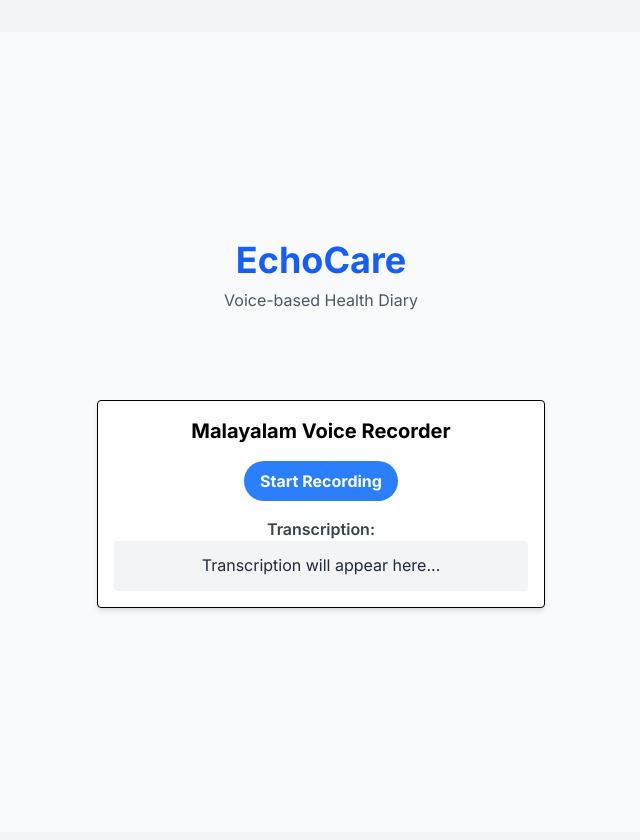
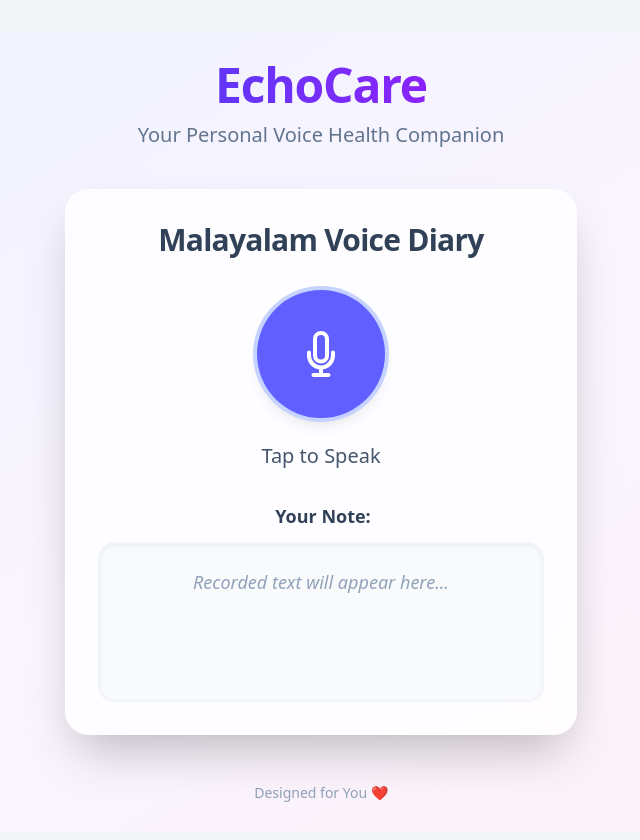
Before and after one commit to Fathima-Ansal/echo-care, a React (Vite) app in the folder frontend/: page /caretaker in a window 1280 px wide. Shown: the top 840 px of the page, without its empty margins (319-959 px from the left). Built offline with nearby package versions, Linux system fonts and the light colour scheme.

Commit message:
feat: Implement voice recording, WAV encoding, and transcription display with a new `VoiceRecorder` component and integrate it into the main application.

```diff
--- a/frontend/src/App.jsx
+++ b/frontend/src/App.jsx
@@ -4,14 +4,21 @@ import './App.css';
 
 function App() {
   return (
-    <div className="min-h-screen bg-gray-50 flex flex-col items-center justify-center">
-      <header className="mb-8 overflow-hidden text-center">
-        <h1 className="text-4xl font-bold text-blue-600">EchoCare</h1>
-        <p className="text-gray-600 mt-2">Voice-based Health Diary</p>
+    <div className="min-h-screen bg-gradient-to-br from-indigo-50 via-purple-50 to-pink-50 flex flex-col items-center justify-center p-4 font-sans">
+      <header className="mb-10 text-center">
+        <h1 className="text-5xl font-extrabold text-transparent bg-clip-text bg-gradient-to-r from-indigo-600 to-purple-600 tracking-tight">
+          EchoCare
+        </h1>
+        <p className="text-xl text-slate-500 mt-3 font-light">
+          Your Personal Voice Health Companion
+        </p>
       </header>
-      <main className="w-full max-w-4xl p-4">
+      <main className="w-full">
         <VoiceRecorder />
       </main>
+      <footer className="mt-12 text-slate-400 text-sm">
+        Designed for You ❤️
+      </footer>
     </div>
   );
 }
--- a/frontend/src/components/VoiceRecorder.jsx
+++ b/frontend/src/components/VoiceRecorder.jsx
@@ -11,7 +11,6 @@ const VoiceRecorder = () => {
   const inputRef = useRef(null);
   const audioDataRef = useRef([]);
 
-  // Cleanup function to close AudioContext when component unmounts
   useEffect(() => {
     return () => {
       if (audioContextRef.current) {
@@ -23,26 +22,17 @@ const VoiceRecorder = () => {
   const startRecording = async () => {
     try {
       const stream = await navigator.mediaDevices.getUserMedia({ audio: true });
-
-      // Create AudioContext
       audioContextRef.current = new (window.AudioContext || window.webkitAudioContext)();
-
       inputRef.current = audioContextRef.current.createMediaStreamSource(stream);
-
-      // Create ScriptProcessor (deprecated but widely supported/easier for simple raw access without worklets setup)
-      // Buffer size 4096, 1 input channel, 1 output channel
       processorRef.current = audioContextRef.current.createScriptProcessor(4096, 1, 1);
-
       audioDataRef.current = [];
 
       processorRef.current.onaudioprocess = (e) => {
         const channelData = e.inputBuffer.getChannelData(0);
-        // Clone the data because the buffer is reused
         audioDataRef.current.push(new Float32Array(channelData));
       };
 
       inputRef.current.connect(processorRef.current);
-      // Processor must be connected to destination for it to work (even if we don't listen to it)
       processorRef.current.connect(audioContextRef.current.destination);
 
       setIsRecording(true);
@@ -63,10 +53,7 @@ const VoiceRecorder = () => {
       if (inputRef.current) {
         inputRef.current.disconnect();
       }
-      // Note: We don't necessarily close AudioContext here if we want to reuse it,
-      // but creating a new one each time is safer for state reset.
 
-      // Flatten the array of Float32Arrays
       const totalLength = audioDataRef.current.reduce((acc, val) => acc + val.length, 0);
       const result = new Float32Array(totalLength);
       let offset = 0;
@@ -76,8 +63,6 @@ const VoiceRecorder = () => {
       }
 
       const sampleRate = audioContextRef.current.sampleRate;
-
-      // Encode to WAV
       const wavData = encodeWAV(result, sampleRate);
 
       const audioBlob = new Blob([wavData], { type: 'audio/wav' });
@@ -85,15 +70,12 @@ const VoiceRecorder = () => {
       setAudioURL(url);
 
       setIsRecording(false);
-
-      // Send to backend
       sendToBackend(audioBlob);
     }
   };
 
   const sendToBackend = async (audioBlob) => {
     const formData = new FormData();
-    // Filename ending in .wav is CRITICAL for backend to skip ffmpeg conversion
     formData.append('audio', audioBlob, 'recording.wav');
 
     setTranscription("Transcribing...");
@@ -109,47 +91,87 @@ const VoiceRecorder = () => {
         setTranscription(data.text);
       } else {
         console.error("Transcription error:", data.error);
-        setTranscription("Error during transcription: " + (data.error || "Unknown"));
+        setTranscription("Error: " + (data.error || "Unknown error"));
       }
     } catch (error) {
       console.error("Network error:", error);
-      setTranscription("Network error. Ensure backend is running.");
+      setTranscription("Network error. Please check your connection.");
     }
   };
 
   return (
-    <div className="p-4 border rounded shadow-md max-w-md mx-auto mt-10 bg-white">
-      <h2 className="text-xl font-bold mb-4 text-center">Malayalam Voice Recorder</h2>
+    <div className="w-full max-w-lg mx-auto bg-white/80 backdrop-blur-sm rounded-3xl shadow-2xl p-8 border border-white/50">
+      <h2 className="text-3xl font-bold mb-8 text-center text-slate-700 tracking-tight">
+        Malayalam Voice Diary
+      </h2>
 
-      <div className="flex justify-center mb-4">
-        {!isRecording ? (
-          <button
-            onClick={startRecording}
-            className="bg-blue-500 hover:bg-blue-700 text-white font-bold py-2 px-4 rounded-full"
+      <div className="flex flex-col items-center justify-center mb-8">
+        <button
+          onClick={isRecording ? stopRecording : startRecording}
+          className={`
+            relative group flex items-center justify-center
+            w-32 h-32 rounded-full transition-all duration-300 ease-in-out
+            shadow-lg hover:shadow-2xl hover:scale-105 active:scale-95
+            ${isRecording
+              ? 'bg-rose-500 hover:bg-rose-600 ring-4 ring-rose-200'
+              : 'bg-indigo-500 hover:bg-indigo-600 ring-4 ring-indigo-200'}
+          `}
+          aria-label={isRecording ? "Stop Recording" : "Start Recording"}
+        >
+          {/* Ping animation effect when recording */}
+          {isRecording && (
+            <span className="absolute inline-flex h-full w-full rounded-full bg-rose-400 opacity-75 animate-ping"></span>
+          )}
+
+          {/* Icon */}
+          <svg
+            xmlns="http://www.w3.org/2000/svg"
+            fill="none"
+            viewBox="0 0 24 24"
+            strokeWidth={2}
+            stroke="currentColor"
+            className="w-12 h-12 text-white z-10"
           >
-            Start Recording
-          </button>
-        ) : (
-          <button
-            onClick={stopRecording}
-            className="bg-red-500 hover:bg-red-700 text-white font-bold py-2 px-4 rounded-full animate-pulse"
-          >
-            Stop Recording
-          </button>
-        )}
+            {isRecording ? (
+              // Stop Icon (Square)
+              <path strokeLinecap="round" strokeLinejoin="round" d="M5.25 7.5A2.25 2.25 0 017.5 5.25h9a2.25 2.25 0 012.25 2.25v9a2.25 2.25 0 01-2.25 2.25h-9a2.25 2.25 0 01-2.25-2.25v-9z" />
+            ) : (
+              // Mic Icon
+              <path strokeLinecap="round" strokeLinejoin="round" d="M12 18.75a6 6 0 006-6v-1.5m-6 7.5a6 6 0 01-6-6v-1.5m6 7.5v3.75m-3.75 0h7.5M12 15.75a3 3 0 01-3-3V4.5a3 3 0 116 0v8.25a3 3 0 01-3 3z" />
+            )}
+          </svg>
+        </button>
+
+        <p className="mt-6 text-xl font-medium text-slate-600">
+          {isRecording ? "Listening..." : "Tap to Speak"}
+        </p>
       </div>
 
       {audioURL && (
-        <div className="mb-4">
-          <audio src={audioURL} controls className="w-full" />
+        <div className="mb-6 bg-slate-50 p-4 rounded-xl border border-slate-100">
+          <audio src={audioURL} controls className="w-full h-10 accent-indigo-500" />
         </div>
       )}
 
-      <div className="mt-4">
-        <h3 className="font-semibold text-gray-700">Transcription:</h3>
-        <p className="p-3 bg-gray-100 rounded min-h-[50px] text-gray-800">
-          {transcription || "Transcription will appear here..."}
-        </p>
+      <div className="mt-8">
+        <label className="block text-lg font-semibold text-slate-700 mb-3 ml-1">
+          Your Note:
+        </label>
+        <div className="
+            min-h-[160px] p-6
+            bg-slate-50 rounded-2xl
+            border-2 border-slate-100
+            text-lg text-slate-800 leading-relaxed
+            shadow-inner
+        ">
+          {transcription ? (
+            transcription
+          ) : (
+            <span className="text-slate-400 italic">
+              Recorded text will appear here...
+            </span>
+          )}
+        </div>
       </div>
     </div>
   );
```
